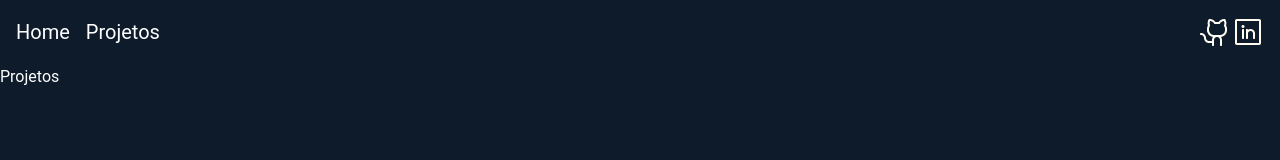
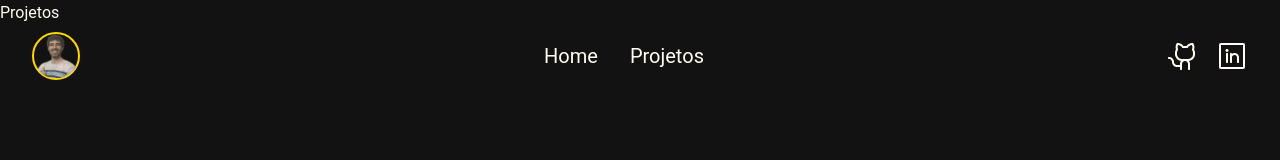
Before and after one commit to DevPBDias/portfolio-dev-astro, an Astro site: page /projects in a window 1280 px wide. Built offline with nearby package versions, Linux system fonts and the light colour scheme; Astro itself is replaced by a stand-in of ours.

Commit message:
feat: add photo to header and animate header

```diff
--- a/src/components/Header.astro
+++ b/src/components/Header.astro
@@ -1,10 +1,12 @@
 ---
 import Icons from "./Icons.astro";
 import Navbar from "./Navbar.astro";
+import Photo from "./Photo.astro";
 ---
 
-<header class="p-4">
+<header class="absolute top-0 left-0 w-full p-4 lg:p-8 z-50">
   <section class="flex flex-row justify-between items-center">
+    <Photo />
     <Navbar />
     <Icons />
   </section>
--- a/src/components/Icons.astro
+++ b/src/components/Icons.astro
@@ -2,11 +2,15 @@
 import { iconsHeader } from "../constants/iconsData";
 ---
 
-<div class="flex flex-row justify-between items-center">
+<div class="flex flex-row justify-between items-center gap-4">
   {
     iconsHeader.map((item) => (
       <a class="link icon" href={`${item.url}`}>
-        <img class="w-full h-full" src={item.icon.src} alt={item.url} />
+        <img
+          class="w-full h-full hover:scale-125 "
+          src={item.icon.src}
+          alt={item.url}
+        />
       </a>
     ))
   }
--- a/src/components/Navbar.astro
+++ b/src/components/Navbar.astro
@@ -2,12 +2,18 @@
 import { navLinks } from "../constants/navData";
 ---
 
-<nav class="flex flex-row justify-between items-center space-x-4">
+<nav class="flex flex-row justify-between items-center gap-8">
   {
     navLinks.map((item) => (
-      <a class="text-xl" href={`${item.path}`}>
+      <a class="text-xl hover:scale-125 hover:font-bold" href={`${item.path}`}>
         {item.name}
       </a>
     ))
   }
 </nav>
+
+<style>
+  a:hover {
+    text-decoration: underline wavy #fffcf2;
+  }
+</style>
--- /dev/null
+++ b/src/components/Photo.astro
@@ -0,0 +1,9 @@
+---
+import hero from "../assets/images/Hero.png";
+---
+
+<picture
+  class="hidden lg:flex items-center justify-center border-2 border-[var(--secondary)] w-12 h-12 2xl:w-20 2xl:h-20 rounded-full"
+>
+  <img class="w-full h-full object-cover" src={hero.src} alt="Hero image" />
+</picture>
--- a/src/styles/global.css
+++ b/src/styles/global.css
@@ -18,8 +18,8 @@ body {
   margin: 0;
   padding: 0;
   box-sizing: border-box;
-  background-color: #0d1b2a;
-  color: white;
+  background-color: #131212;
+  color: #fffcf2;
   font-size: var(--font-size-base);
   line-height: 1.6;
 }
@@ -29,21 +29,21 @@ span,
 li,
 input,
 button {
-  font-size: clamp(0.875rem, 1vw, 1rem);
+  font-size: clamp(0.8rem, 1vw, 1.1rem);
 }
 
 h3,
 h4,
 h5,
 .subtitle {
-  font-size: clamp(1.125rem, 2vw, 1.5rem);
+  font-size: clamp(1.2rem, 2vw, 1.5rem);
   line-height: 1.4;
 }
 
 h1,
 h2,
 .title {
-  font-size: clamp(1.5rem, 4vw, 3rem);
+  font-size: clamp(2rem, 4vw, 3.2rem);
   line-height: 1.2;
   font-weight: bold;
 }
```
